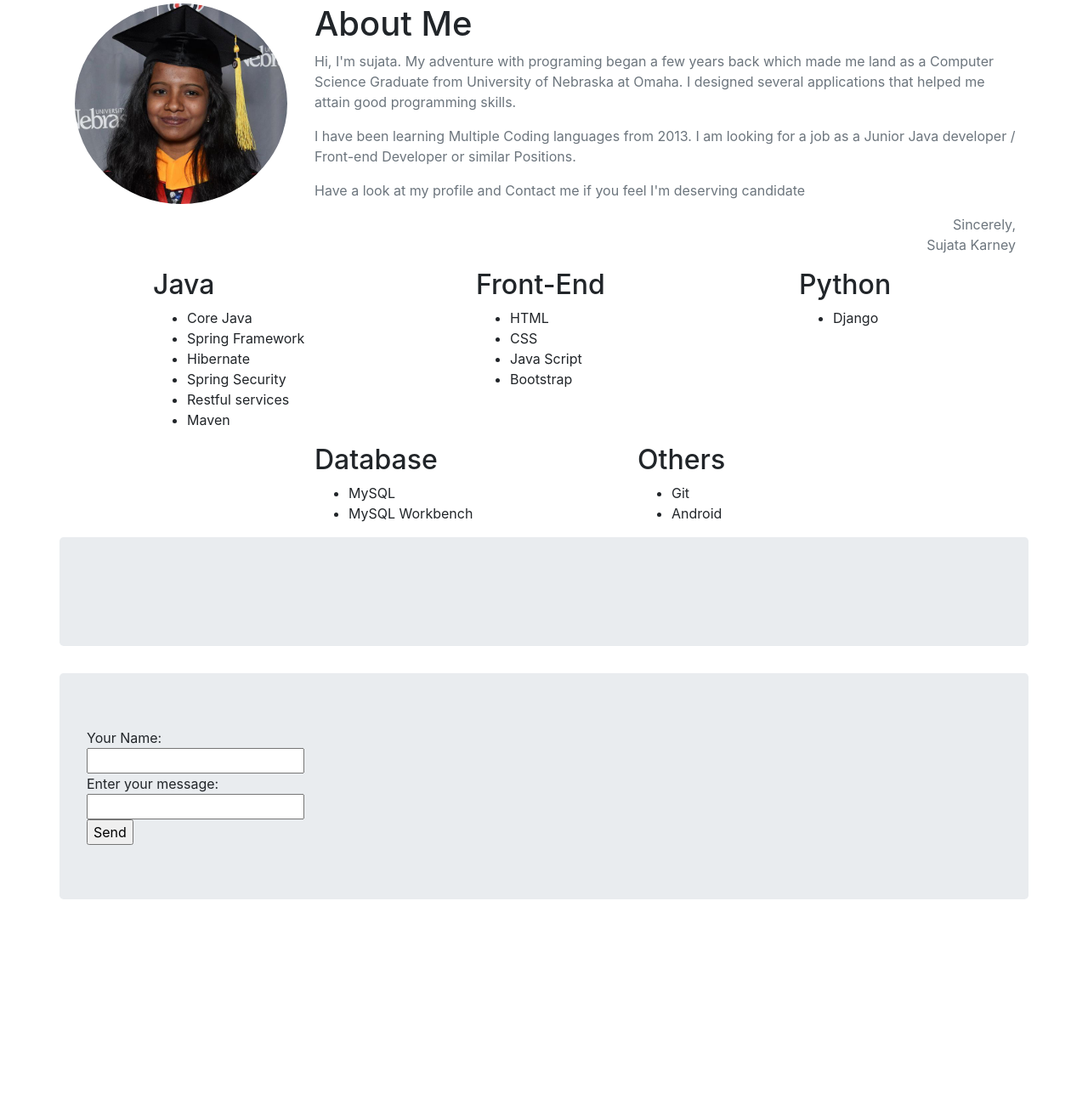
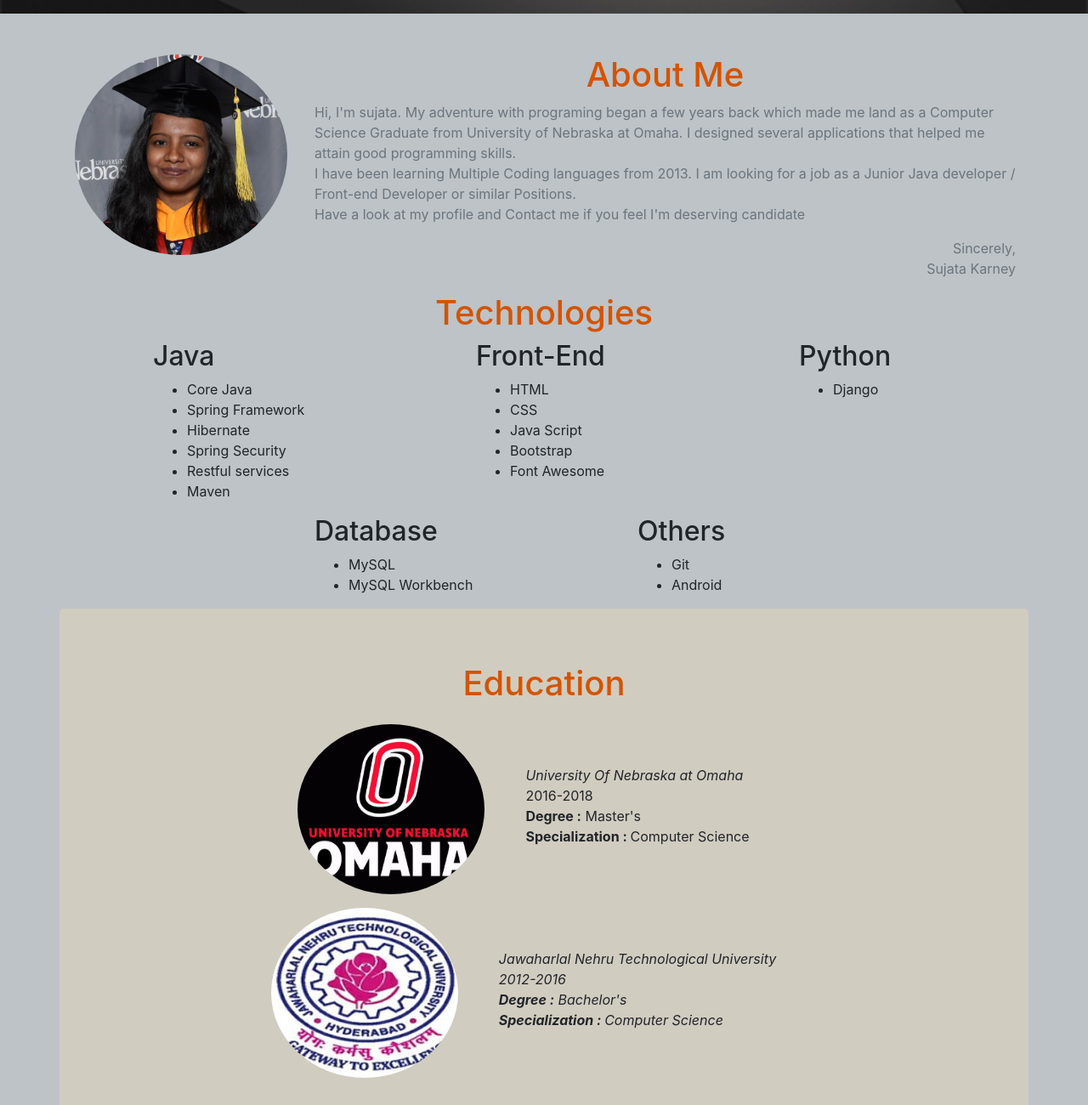
Before and after one commit to karneysujata/portfolio, a plain HTML site: page index.html in a window 1280 px wide. Shown: the part 760-2060 px from the top of the page at 85% size. Before the commit the page ends 1850 px from the top, so only its background shows below. Drawn offline with Linux system fonts and the light colour scheme.

Commit message:
changed look

```diff
--- a/css/mycss.css
+++ b/css/mycss.css
@@ -1,6 +1,7 @@
 .bgm{
    background-image: url('../images/background.png');
    height: 100%;
+   padding-bottom: 60px;
    background-position: center;
    background-repeat: no-repeat;
    background-size: cover;
@@ -33,3 +34,21 @@ padding-bottom: 20%;
   top: 0;
   width: 100%;
 }
+.edu-center{
+  padding-left: 20%
+}
+.body-bg{
+  background: #bdc3c7!important
+}
+.header{
+  color:#d35400;
+}
+.edu{
+  background:#d1ccc0;
+}
+.cntc{
+  background:#aaa69d
+}
+.mail{
+  margin-left: 20%;
+}
--- a/index.html
+++ b/index.html
@@ -7,7 +7,7 @@
     <link rel="stylesheet" href="https://cdnjs.cloudflare.com/ajax/libs/font-awesome/4.7.0/css/font-awesome.css">
     <title> Karney Sujata</title>
   </head>
-  <body>
+  <body class="body-bg">
       <!-- navigation bar -->
       <nav class="navbar navbar-dark bg-dark navbar-expand-lg ">
         <a class="navbar-brand pl-5 ml-5" href="#">Sujata Karney</a>
@@ -16,14 +16,8 @@
         </button>
         <div class="collapse navbar-collapse"id="navbarSupportedContent">
           <ul class="navbar-nav ml-auto mr-5 pr-5">
-            <li class="nav-item active">
+            <li class="nav-item activ">
               <a class="nav-link" href="#technologies">Technologies</a>
-            </li>
-            <li class="nav-item">
-              <a class="nav-link" href="#">Courses</a>
-            </li>
-            <li class="nav-item">
-              <a class="nav-link" href="#">Experience</a>
             </li>
             <li class="nav-item">
               <a class="nav-link" href="#education">Education</a>
@@ -52,23 +46,26 @@
           <img src="images/myimg.jpg" class="rounded-circle" width="250" height="236">
         </div>
         <div class="col-sm-9">
-          <h1 > About Me </h1>
-          <p class="text-muted">Hi, I'm sujata. My adventure with programing began a few years back which made me land as a Computer Science Graduate from University of Nebraska at Omaha. I designed several applications that helped me attain good programming skills. </p>
-          <p class="text-muted"> I have been learning Multiple Coding languages from 2013.  I am looking for a job as a Junior Java developer / Front-end Developer or similar Positions. </p>
-          <p class="text-muted"> Have a look at my profile and Contact me if you feel I'm deserving candidate </p>
-              <p class="text-muted text-right">Sincerely, <br />Sujata Karney</p>
+          <h1 class="header text-center"> About Me </h1>
+          <p class="text-muted">Hi, I'm sujata. My adventure with programing began a few years back which made me land as a Computer Science Graduate from University of Nebraska at Omaha. I designed several applications that helped me attain good programming skills.
+          <br>
+          I have been learning Multiple Coding languages from 2013.  I am looking for a job as a Junior Java developer / Front-end Developer or similar Positions.
+          <br>
+          Have a look at my profile and Contact me if you feel I'm deserving candidate </p>
+          <p class="text-muted text-right">Sincerely, <br />Sujata Karney</p>
         </div>
       </div>
     </div>
     <!-- Technologies -->
     <div class="container" id ="technologies">
+      <h1 class="text-center header"> Technologies </h1>
       <div class= "row">
         <div class="col-sm-1">
         </div>
         <!-- java -->
         <div class="col-sm-4">
-          <h2>Java </h2>
-          <ul>
+          <h2 class="head">Java </h2>
+          <ul >
             <li> Core Java</li>
             <li>Spring Framework</li>
             <li>Hibernate</li>
@@ -79,17 +76,18 @@
         </div>
         <!-- front-end -->
         <div class="col-sm-4">
-          <h2> Front-End </h2>
+          <h2 class="head"> Front-End </h2>
           <ul>
             <li> HTML </li>
             <li> CSS </li>
             <li> Java Script </li>
             <li> Bootstrap </li>
+            <li> Font Awesome </li>
           </ul>
         </div>
         <!-- python -->
         <div class="col-sm-2">
-            <h2>Python</h2>
+            <h2 class="head">Python</h2>
             <ul>
               <li>Django</li>
             </ul>
@@ -102,14 +100,14 @@
         </div>
           <!-- Database -->
         <div class="col-sm-4">
-          <h2> Database </h2>
+          <h2 class="head"> Database </h2>
           <ul>
             <li> MySQL </li>
             <li> MySQL Workbench </li>
         </div>
           <!-- Others -->
          <div class="col-sm-4">
-           <h2> Others </h2>
+           <h2 class="head"> Others </h2>
            <ul>
              <li> Git </li>
              <li> Android </li>
@@ -119,22 +117,42 @@
       </div>
     </div>
     <!-- Education -->
-    <div class="container jumbotron" id="education">
-      <div class="row">
+    <div class="container jumbotron edu"id="education">
+        <h1 class="header text-center">Education </h1>
+      <div class="d-flex justify-content-center">
+        <div class="row mt-3">
+          <img src="images/uno.jpg" class="rounded-circle" width="220" height="200">
+          <p class="m-5 5 0 0">
+            <i>University Of Nebraska at Omaha </i><br>
+            2016-2018 <br>
+            <strong>Degree :</strong> Master's<br>
+            <strong>Specialization : </strong>Computer Science
+        </p>
+        </div>
+      </div>
+      <div class="d-flex justify-content-center">
+        <div class="row mt-3">
+          <img src="images/jntu.jpg" class="rounded-circle" width="220" height="200">
+          <p class="m-5 5 0 0">
+            <i>Jawaharlal Nehru Technological University<i> <br>
+            2012-2016 <br>
+            <strong>Degree :</strong> Bachelor's<br>
+            <strong>Specialization : </strong>Computer Science
+        </p>
+        </div>
       </div>
     </div>
 
     <!-- Contact me -->
-    <div class="container jumbotron" id="contact">
-      <div class="row">
-        <div class="col-sm-3 offset">
+    <div class="container-fluid jumbotron cntc" id="contact">
+      <h2 class="text-center header"> Ping me </h2>
+      <div class="row mail">
           <form action="https://formspree.io/karneysujata@gmail.com"method="POST">
-              Your Name:<input type="text" name="name">
+              Your Name:<input type="text" name="name"><br>
               <br>
-              Enter your message:<input type="text" name="message">
+              Enter your message:<input type="text" name="message"> <br>
               <br>
               <input type="submit" value="Send">
           </form>
-        </div>
       </div>
     </div>
```
Also changed, not shown: images/jntu.jpg (added), images/uno.jpg (added).
